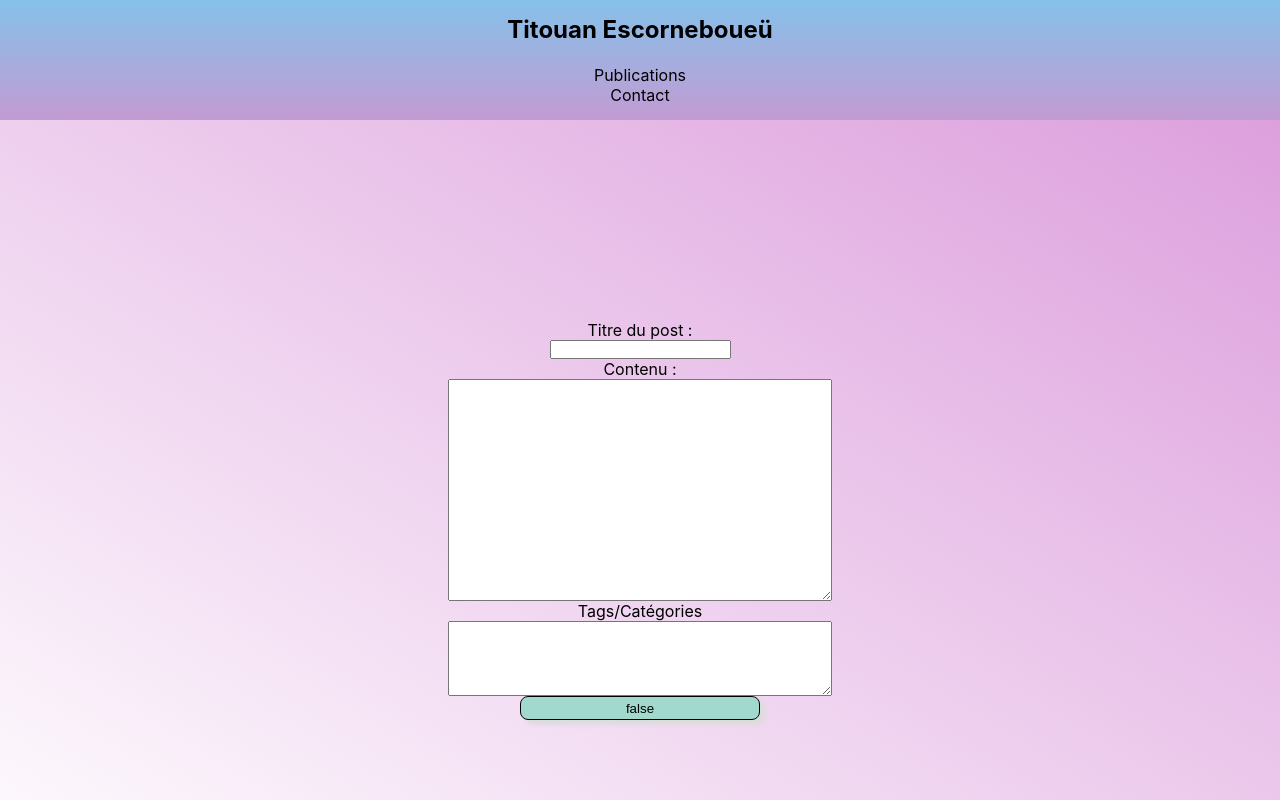
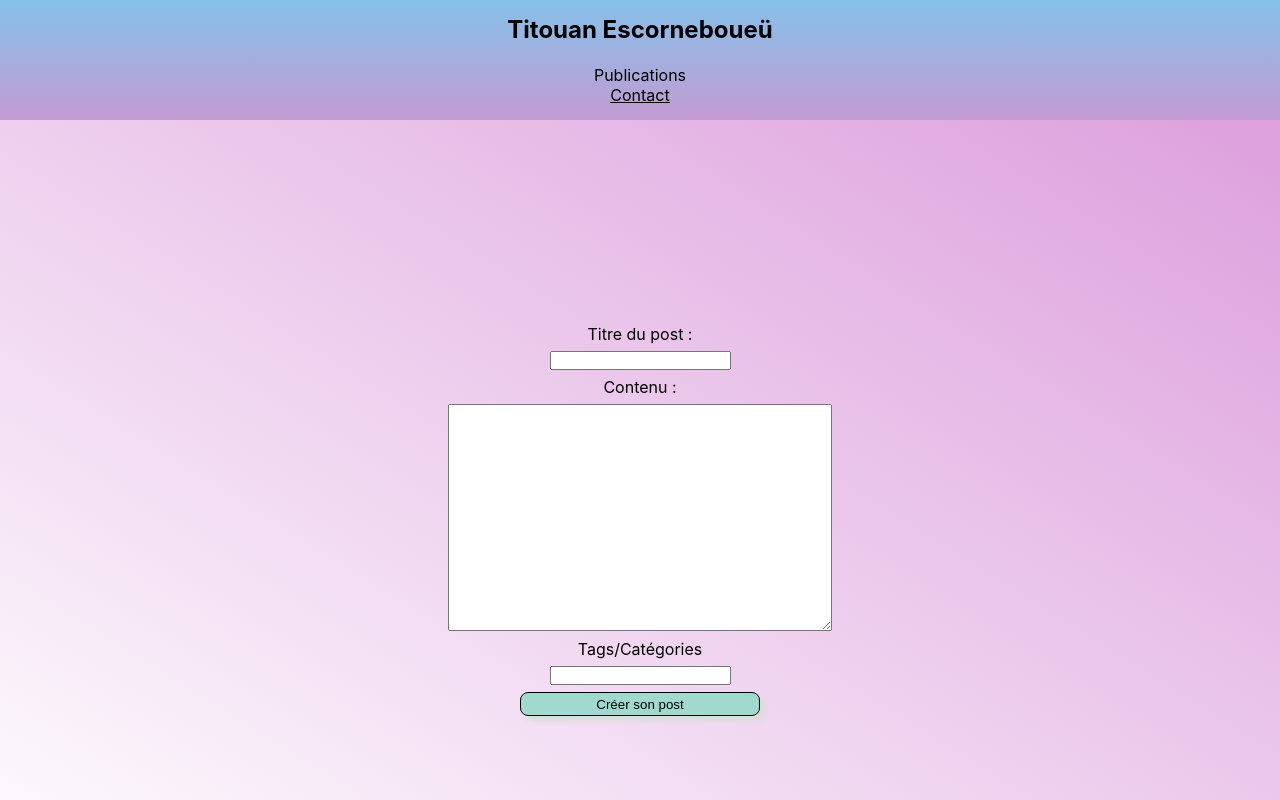
Before and after one commit to Titouan-Esc/dev_blog, a React (Create React App) app: page /contact in a window 1280 px wide. Shown: the top 800 px of the page. Built offline with nearby package versions, Linux system fonts and the light colour scheme.

Commit message:
Debut de journée

```diff
--- a/src/components/Formulaire.jsx
+++ b/src/components/Formulaire.jsx
@@ -8,11 +8,11 @@ const Formulaire = () => {
     console.log(post);
   };
 
-  const [post, setPost] = useState({});
   const [title, setTitle] = useState("");
   const [content, setContent] = useState("");
   const [tags, setTags] = useState([]);
   const [submit, setSubmit] = useState(false);
+  const [post, setPost] = useState({});
 
   return (
     <div className="formulaire">
@@ -37,20 +37,19 @@ const Formulaire = () => {
           onChange={(e) => setContent(e.target.value)}
         ></textarea>
         {/* Tags du post */}
-        <label htmlFor="hashtags">Tags/Catégories</label>
-        <textarea
-          name="hashtags"
+        <label htmlFor="tags">Tags/Catégories</label>
+        <input
+          type="text"
+          name="tags"
           id="tags"
-          cols="30"
-          rows="5"
           value={tags}
           onChange={(e) => {
             let newTags = e.target.value.split(",");
             setTags(newTags);
           }}
-        ></textarea>
+        />
         {/* Bouton input */}
-        <input type="submit" value={submit} id="bouton" />
+        <input type="submit" value="Créer son post" id="bouton" />
       </form>
     </div>
   );
--- a/src/components/NavBar.jsx
+++ b/src/components/NavBar.jsx
@@ -3,14 +3,14 @@ import { NavLink } from "react-router-dom";
 const NavBar = () => {
   return (
     <nav>
-      <NavLink to="/">
+      <NavLink to="/" activeClassName="nav_top">
         <h2>Titouan Escorneboueü</h2>
       </NavLink>
       <div>
-        <NavLink to="/publication">
+        <NavLink to="/publication" activeClassName="nav">
           <p>Publications</p>
         </NavLink>
-        <NavLink to="/contact">
+        <NavLink to="/contact" activeClassName="nav">
           <p>Contact</p>
         </NavLink>
       </div>
--- a/src/scss/_navbar.scss
+++ b/src/scss/_navbar.scss
@@ -13,4 +13,8 @@ nav {
       }
     }
   }
+
+  .nav {
+    text-decoration: underline;
+  }
 }
```
